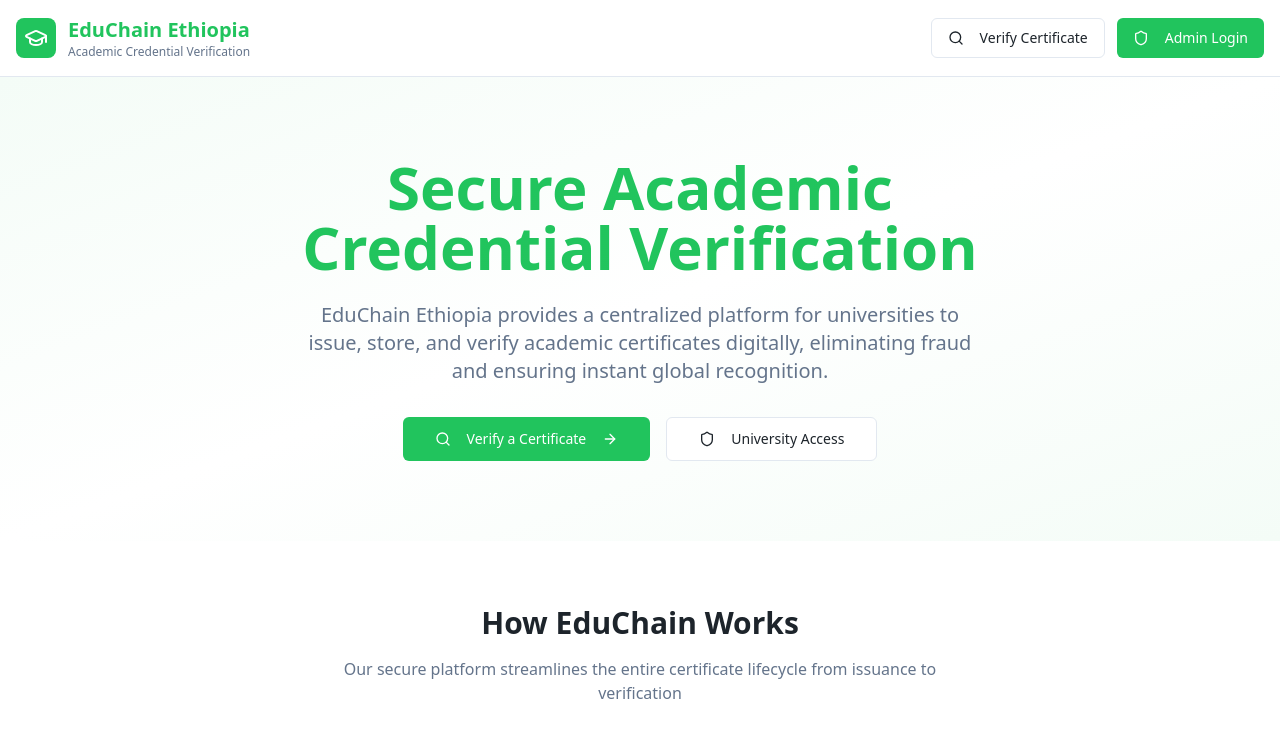
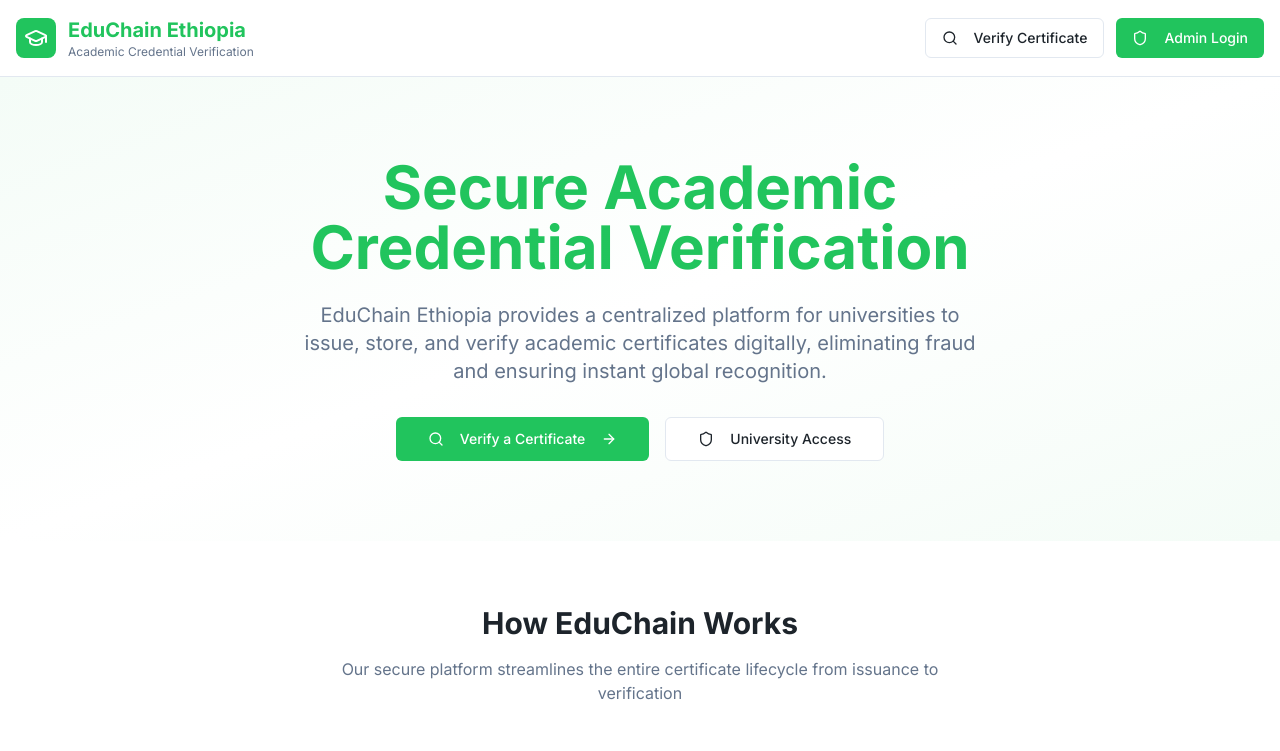
Before and after one commit to mignotD/EduChain-Ethiopia, a React (Vite) app: page / in a window 1280 px wide. Shown: the top 751 px of the page. Built offline with nearby package versions, Linux system fonts and the light colour scheme.

Commit message:
Extend Tailwind theme and design tokens

```diff
--- a/tailwind.config.ts
+++ b/tailwind.config.ts
@@ -18,6 +18,10 @@ export default {
 			}
 		},
 		extend: {
+			fontFamily: {
+				sans: ['Inter', 'system-ui', 'sans-serif'],
+				heading: ['"Plus Jakarta Sans"', 'Inter', 'system-ui', 'sans-serif'],
+			},
 			colors: {
 				border: 'hsl(var(--border))',
 				input: 'hsl(var(--input))',
```
